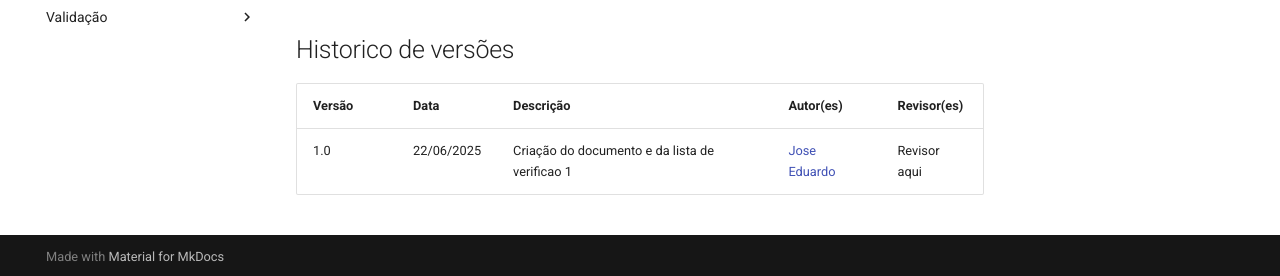
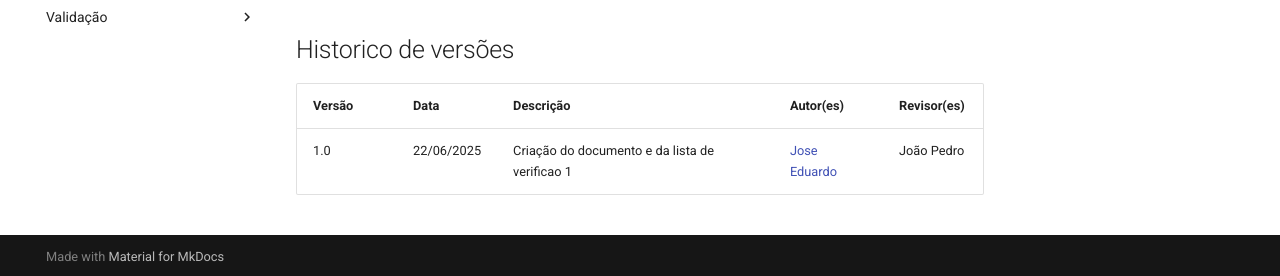
Before and after one commit to Requisitos-de-Software/2025.1-Meu-INSS, an MkDocs documentation site: the page built from docs/verificacao/entrega1/richpicture-ver.md, in a window 1280 px wide and 900 px high, scrolled down 2640 px. Shown: the part 621-897 px from the top of the window. Built offline with MkDocs 1.6.1 and Material for MkDocs 9.7.7, drawn with Linux system fonts in a browser that asks for light colours; comment, search, counter and statistics services are not loaded.

Commit message:
add revisor

```diff
--- a/docs/verificacao/entrega1/richpicture-ver.md
+++ b/docs/verificacao/entrega1/richpicture-ver.md
@@ -75,4 +75,4 @@ A metodologia adotada para a inspeção consistiu na elaboração de uma lista d
 
 | Versão | Data       | Descrição                                      | Autor(es)                                      | Revisor(es)                                    |
 | ------ | ---------- | ---------------------------------------------- | ---------------------------------------------- | ---------------------------------------------- |
-| 1.0   | 22/06/2025 | Criação do documento e da lista de verificao 1 | [Jose Eduardo](https://github.com/Diaxiz)     | Revisor aqui |
+| 1.0   | 22/06/2025 | Criação do documento e da lista de verificao 1 | [Jose Eduardo](https://github.com/Diaxiz)     | João Pedro |
```
